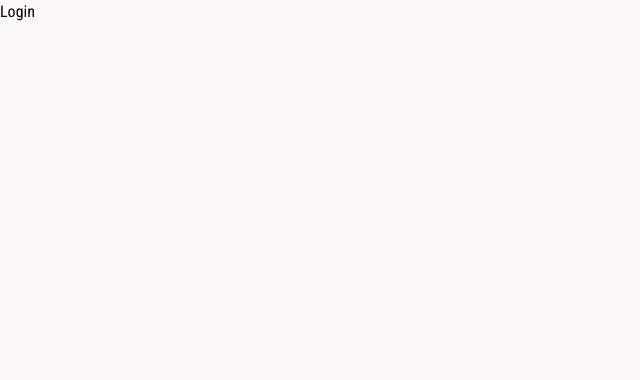
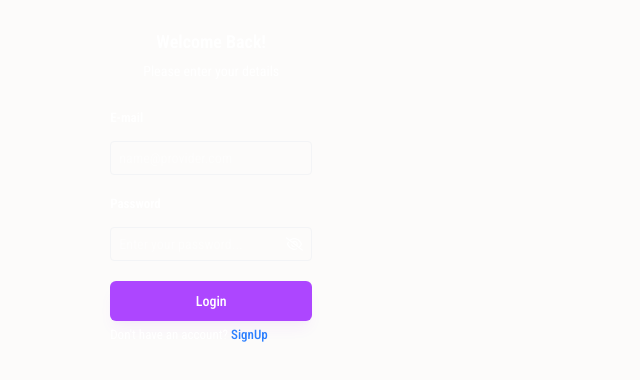
Before and after one commit to BYTECODENINJA/ResumeBuilder, a React app in the folder frontend/: page /login in a window 1280 px wide. Shown: the top 380 px of the page, without its empty margins (0-640 px from the left). Built offline with nearby package versions, Linux system fonts and the light colour scheme; the HTML template or start-up script is replaced by a standard one.

Commit message:
Add login popup form

```diff
--- a/frontend/src/UI/Modal.jsx
+++ b/frontend/src/UI/Modal.jsx
@@ -7,13 +7,13 @@ const Modal = ({
                    actionBtnText,
                    onActionClick,
                }) => {
-    return <div className="fixed inset-0 z-50 flex justify-center items-center w-full h-full bg-gray-800">
+    return <div className="fixed inset-0 z-50 flex justify-center items-center w-full h-full bg-white">
         {/*---Modal Content---*/}
-        <div className={'relative flex flex-col bg-amber-100 shadow-lg rounded-xl overflow-hidden'}>
+        <div className={'relative flex flex-col bg-gray-950 shadow-lg rounded-xl overflow-hidden'}>
             {/*---Madal Header---*/}
             {!hideHeader && (
                 <div className="flex items-center justify-between p-4 border-b border-gray-200">
-                    <h3 className="md:text-lg font-medium text-gray-900">{title}</h3>
+                    <h3 className="md:text-lg font-medium text-white">{title}</h3>
 
                     {showActionBtn && (
                         <button
--- /dev/null
+++ b/frontend/src/components/inputs/Input.jsx
@@ -0,0 +1,43 @@
+import React, {useState} from 'react'
+import {FaRegEye, FaRegEyeSlash} from "react-icons/fa6"
+
+const Input = ({value, onChange, type, placeholder, label}) => {
+
+    const [showPassword, setShowPassword] = useState(false);
+
+    const toggleShowPassword = () => {
+        setShowPassword(!showPassword);
+    }
+
+    return <div>
+        <label className="text-[13px] text-white font-semibold">{label}</label>
+
+        <div className="input-box">
+        <input type={
+            type === "password" ? (showPassword ? "text" : "password") : type
+        }
+        placeholder={placeholder}
+        className="w-full bg-transparent outline-none"
+        value={value}
+        onChange={(e) => onChange(e)}/>
+
+        {type === "password" && (
+            <>
+                {showPassword ? (
+                    <FaRegEye
+                        size={20}
+                        className="text-primary cursor-pointer"
+                        onClick={() => toggleShowPassword()}
+                        />):(
+                            <FaRegEyeSlash
+                                size={20}
+                                className="text-white cursor-pointer"
+                                onClick={() => toggleShowPassword()}
+                                />
+                )}
+            </>
+        )}
+        </div>
+    </div>
+}
+export default Input
--- a/frontend/src/index.css
+++ b/frontend/src/index.css
@@ -50,11 +50,11 @@ body{
 }
 
 .input-box{
-    @apply w-full flex justify-between gap-3 text-sm text-black bg-gray-50/50 rounded px-4 py-3 mb-4 mt-3 border border-gray-100 outline-none focus-within:border-b-purple-300;
+    @apply w-full flex justify-between gap-3 text-sm text-white  rounded py-1.5 px-2 mb-4 mt-3 border border-gray-100 outline-none focus-within:border-b-purple-300;
 }
 
 .btn-primary{
-    @apply w-full text-sm font-medium text-white bg-black shadow-lg shadow-purple-600/5 p-[10px] rounded-md my-1 hover:bg-purple-600/15 hover:text-black cursor-pointer;
+    @apply w-full text-sm font-medium text-white bg-purple-500 shadow-lg shadow-purple-600/5 p-[10px] rounded-md my-1 hover:bg-purple-600/100 hover:text-black cursor-pointer;
 }
 
 .btn-small{
--- a/frontend/src/pages/Auth/Login.jsx
+++ b/frontend/src/pages/Auth/Login.jsx
@@ -1,8 +1,60 @@
-import React from 'react'
+import React, {useState} from 'react'
+import {useNavigate} from "react-router-dom";
+import Input from "../../components/inputs/Input.jsx";
 
 const Login = () => {
-    return (
-        <div>Login</div>
-    )
+    const [email, setEmail] = useState("")
+    const [password, setPassword] = useState("")
+    const [error, setError] = useState(null)
+
+    const navigate = useNavigate();
+
+    // Handle Login form submit
+    const handleLogin = async (e) => {
+        e.preventDefault();
+
+        if ( !validateEmail(email) ) {
+            setError("Please enter a valid email")
+            return;
+        }
+
+        setError("")
+
+        //Login API call
+    };
+
+
+    return <div className="w-[90vw] md:w-[33vw] p-7 flex flex-col justify-center items-center">
+        <h3 className="text-lg font-semibold text-white">Welcome Back!</h3>
+        <p className="text-sm text-white mt-[5px] mb-6">Please enter your details</p>
+
+        <form onSubmit={handleLogin}>
+
+            <Input
+                value={email}
+                onChange={({target}) => setEmail(target.value)}
+                label="E-mail"
+                placeholder="name@provider.com"
+                type="email"/>
+
+            <Input
+                value={password}
+                onChange={({target}) => setPassword(target.value)}
+                label="Password"
+                placeholder="Enter your password..."
+                type="password"/>
+
+            {error && <p className="text-red-600 text-sm pb-2.5">{error}</p>}
+
+            <button type="submit" className="btn-primary">Login</button>
+
+            <p className="text-[13px] text-white">Don't have an account?{" "}
+            <button className="font-medium text-blue-500 cursor-pointer"
+            onClick={() => {
+                setCurrentPage("signup");
+            }}>SignUp</button>
+            </p>
+        </form>
+    </div>
 }
 export default Login
```
